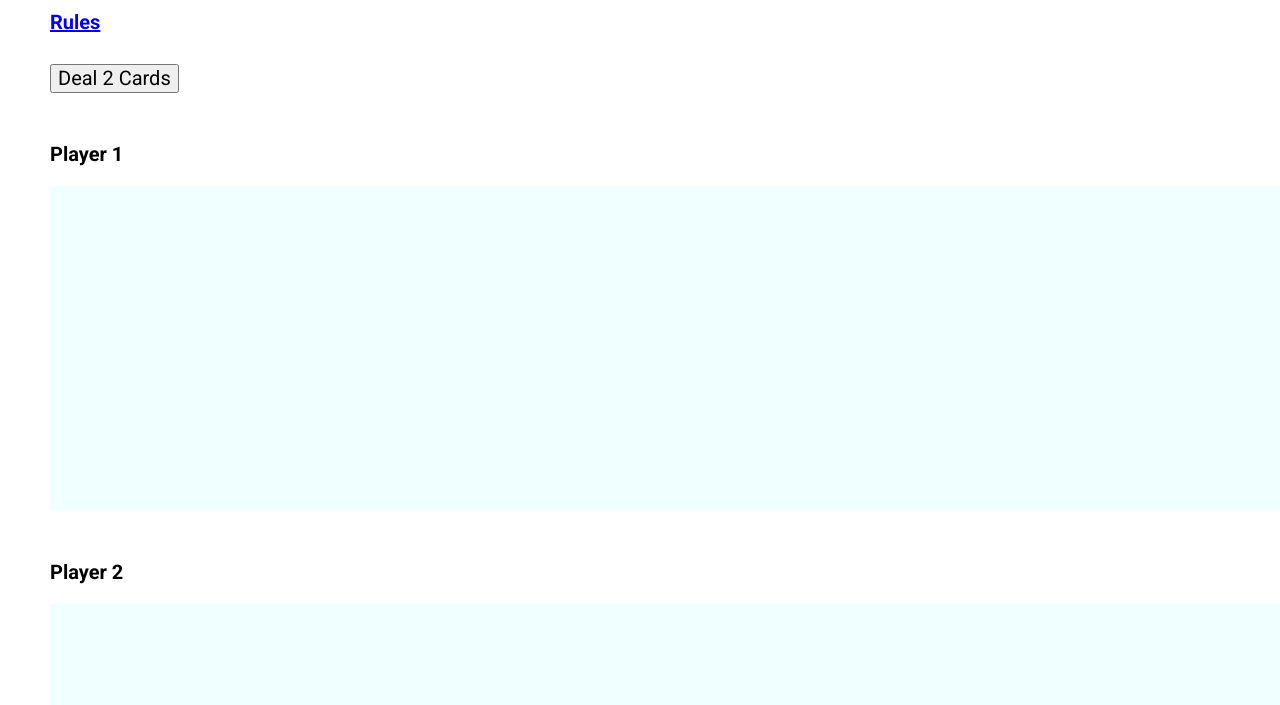
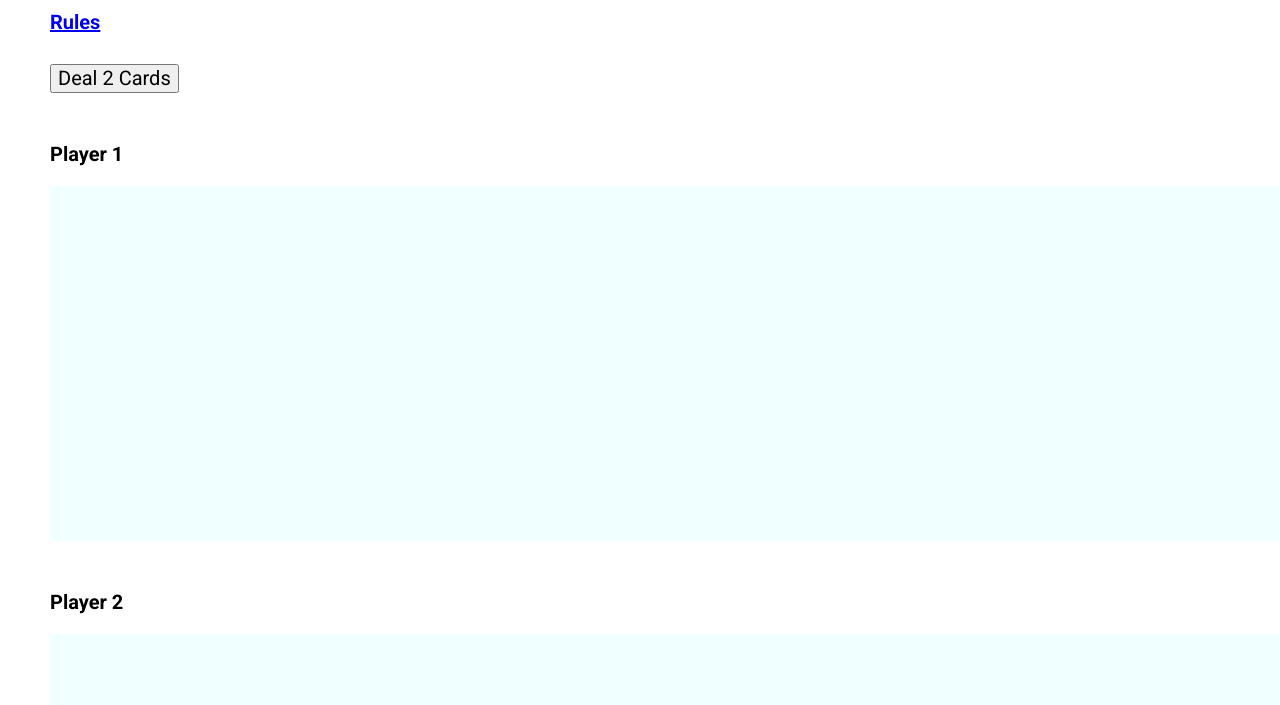
Before and after one commit to annieclinton/card-game-war, a plain HTML site: page index.html in a window 1280 px wide. Shown: the part 95-800 px from the top of the page. Drawn offline with Linux system fonts and the light colour scheme; no server answers.

Commit message:
added padding and height to sections

```diff
--- a/css/style.css
+++ b/css/style.css
@@ -57,6 +57,8 @@ h5{
 
 section{
   background-color: azure;
+  height: 355px;
+  padding: 20px;
 }
 
 /******************************************
```
